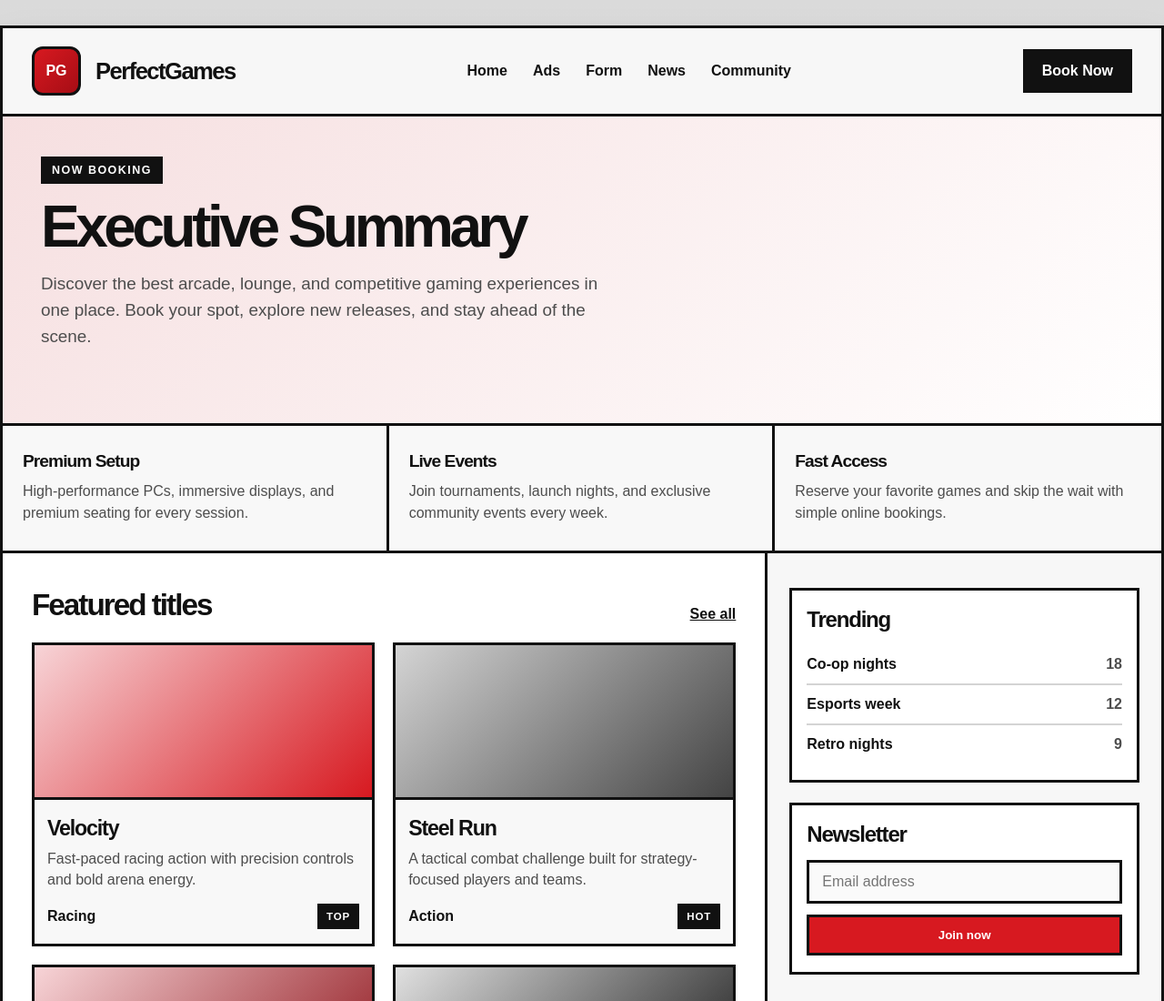
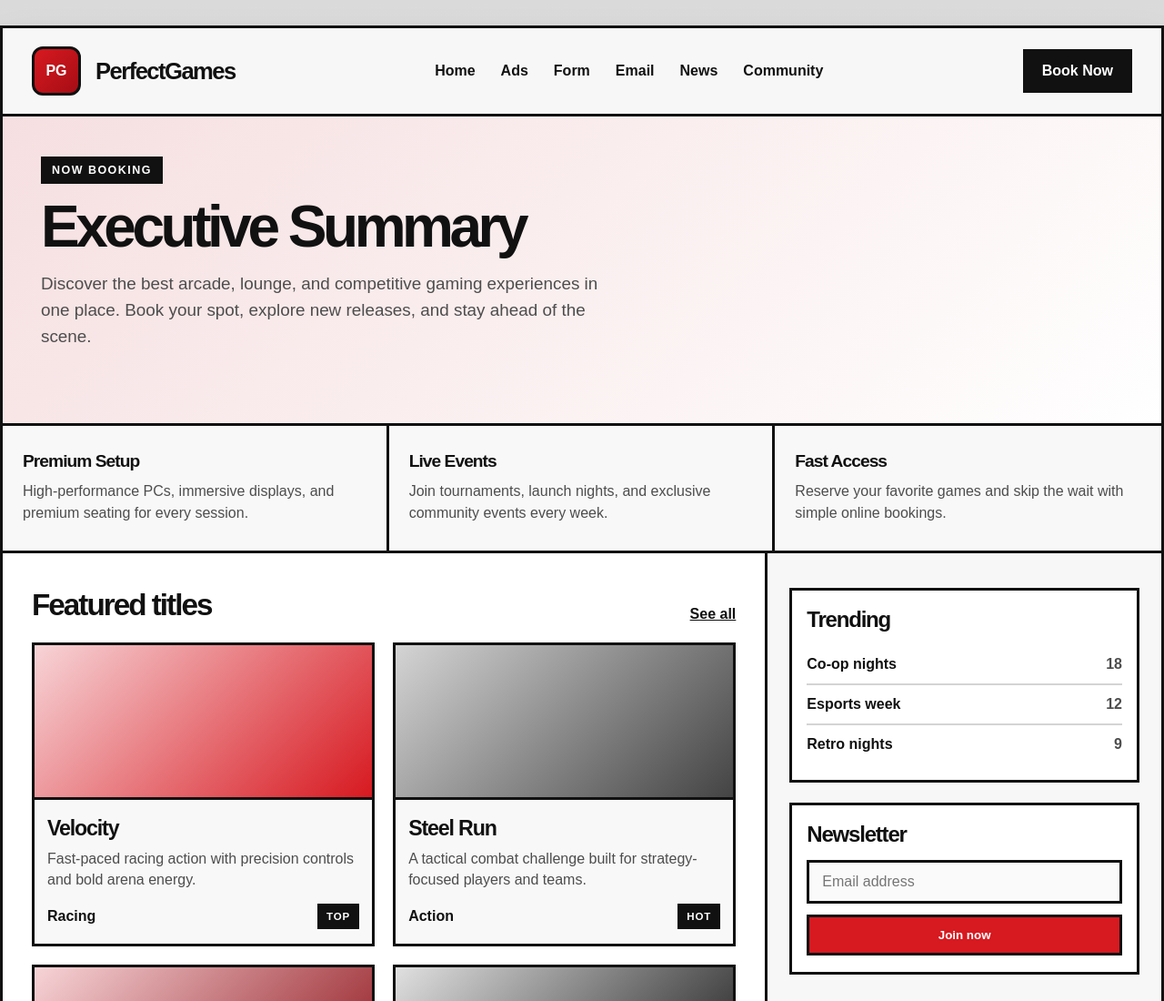
Before and after one commit to kdeike28/perfectgames, a plain HTML site: page index.html in a window 1280 px wide. Shown: the top 1100 px of the page at 91% size. Drawn offline with Linux system fonts and the light colour scheme.

Commit message:
Add email page to main navigation

```diff
--- a/index.html
+++ b/index.html
@@ -78,7 +78,7 @@
     <div class="page">
       <header class="topbar">
         <div class="brand"><div class="logo-mark">PG</div><div class="brand-name">PerfectGames</div></div>
-        <nav class="nav" aria-label="Main navigation"><a href="#">Home</a><a href="ads.html">Ads</a><a href="form.html">Form</a><a href="#">News</a><a href="#">Community</a></nav>
+        <nav class="nav" aria-label="Main navigation"><a href="#">Home</a><a href="ads.html">Ads</a><a href="form.html">Form</a><a href="email.html">Email</a><a href="#">News</a><a href="#">Community</a></nav>
         <a class="top-action" href="form.html">Book Now</a>
       </header>
       <section class="hero" aria-label="PerfectGames landing section">
```
